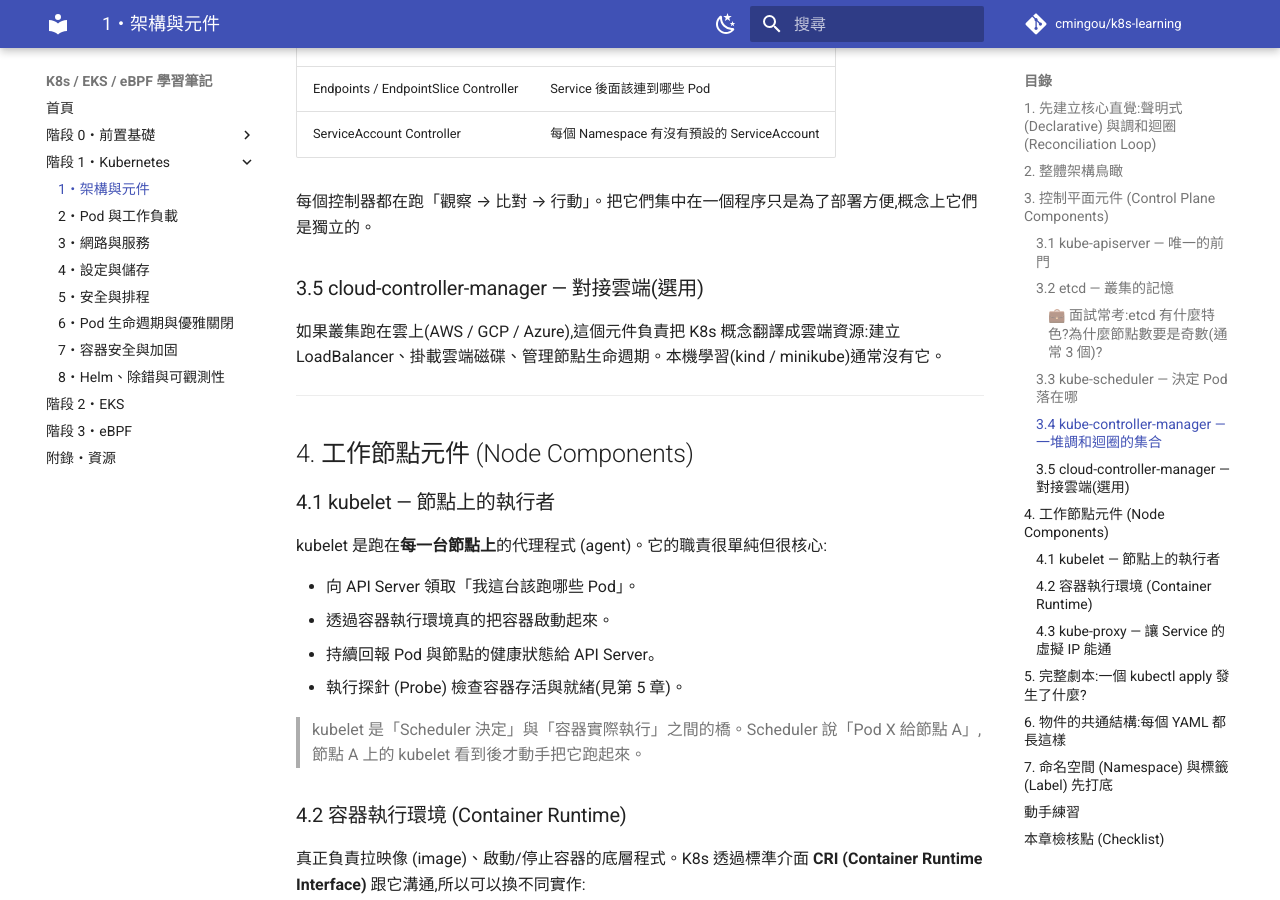
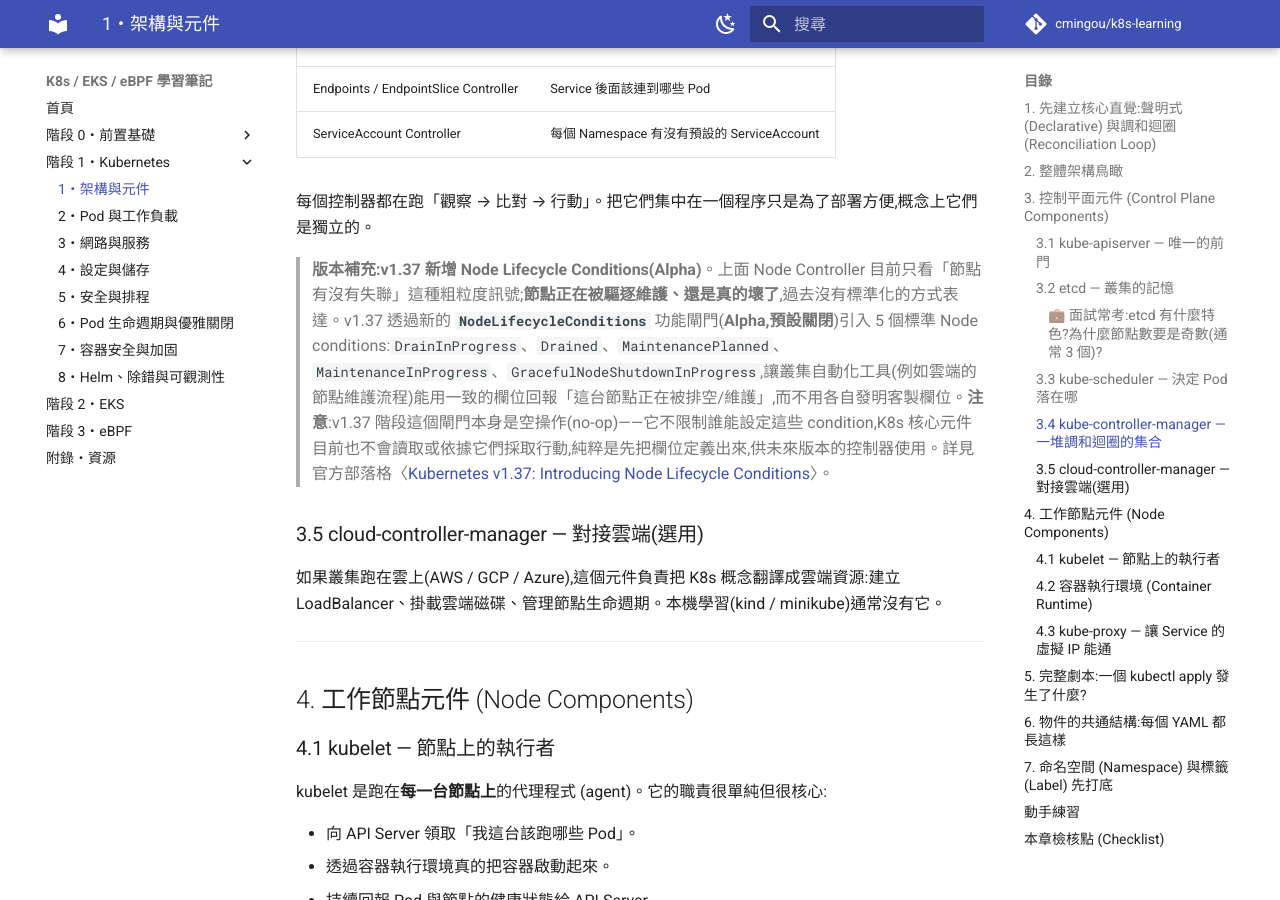
Before and after one commit to cmingou/k8s-learning, an MkDocs documentation site: the page built from docs/01-kubernetes/01-architecture.md, in a window 1280 px wide and 900 px high, scrolled down 4713 px. Built offline with MkDocs 1.6.1 and Material for MkDocs 9.7.7, drawn with Linux system fonts in a browser that asks for light colours; comment, search, counter and statistics services are not loaded.

Commit message:
Document K8s v1.37 Node Lifecycle Conditions and In-Place Resize init/sidecar GA
- docs/01-kubernetes/01-architecture.md: add note on the new
  NodeLifecycleConditions feature gate (Alpha, v1.37) which introduces
  5 standard Node conditions (DrainInProgress, Drained, MaintenancePlanned,
  MaintenanceInProgress, GracefulNodeShutdownInProgress) for drain/maintenance
  signaling; no core controller consumes them yet.
- docs/01-kubernetes/05-security-scheduling.md: note that
  InPlacePodVerticalScalingInitContainers reached GA in v1.37, extending
  in-place resize to native sidecars (restartable init containers), and
  that the new InPlacePodVerticalScalingSchedulerPreemption gate (Alpha)
  lets the scheduler preempt lower-priority pods to satisfy deferred resize
  requests.

Sources:
- https://kubernetes.io/blog/2026/09/09/kubernetes-v1-37-node-lifecycle-conditions/
- https://kubernetes.io/blog/2026/08/26/kubernetes-v1-37-release/
- https://kubernetes.io/docs/tasks/configure-pod-container/resize-container-resources/

Co-Authored-By: Claude Sonnet 5 <noreply@anthropic.com>
Claude-Session: https://claude.ai/code/session_01DGjpkHr8Gq2j76rHAdgqyP

```diff
--- a/docs/01-kubernetes/01-architecture.md
+++ b/docs/01-kubernetes/01-architecture.md
@@ -178,6 +178,8 @@ flowchart TB
 
 每個控制器都在跑「觀察 → 比對 → 行動」。把它們集中在一個程序只是為了部署方便,概念上它們是獨立的。
 
+> **版本補充:v1.37 新增 Node Lifecycle Conditions(Alpha)**。上面 Node Controller 目前只看「節點有沒有失聯」這種粗粒度訊號;**節點正在被驅逐維護、還是真的壞了**,過去沒有標準化的方式表達。v1.37 透過新的 **`NodeLifecycleConditions`** 功能閘門(**Alpha,預設關閉**)引入 5 個標準 Node conditions:`DrainInProgress`、`Drained`、`MaintenancePlanned`、`MaintenanceInProgress`、`GracefulNodeShutdownInProgress`,讓叢集自動化工具(例如雲端的節點維護流程)能用一致的欄位回報「這台節點正在被排空/維護」,而不用各自發明客製欄位。**注意**:v1.37 階段這個閘門本身是空操作(no-op)——它不限制誰能設定這些 condition,K8s 核心元件目前也不會讀取或依據它們採取行動,純粹是先把欄位定義出來,供未來版本的控制器使用。詳見官方部落格〈[Kubernetes v1.37: Introducing Node Lifecycle Conditions](https://kubernetes.io/blog/2026/09/09/kubernetes-v1-37-node-lifecycle-conditions/)〉。
+
 ### 3.5 cloud-controller-manager — 對接雲端(選用)
 
 如果叢集跑在雲上(AWS / GCP / Azure),這個元件負責把 K8s 概念翻譯成雲端資源:建立 LoadBalancer、掛載雲端磁碟、管理節點生命週期。本機學習(kind / minikube)通常沒有它。
```
Also changed, not shown: docs/01-kubernetes/05-security-scheduling.md (+2 -0 lines).
